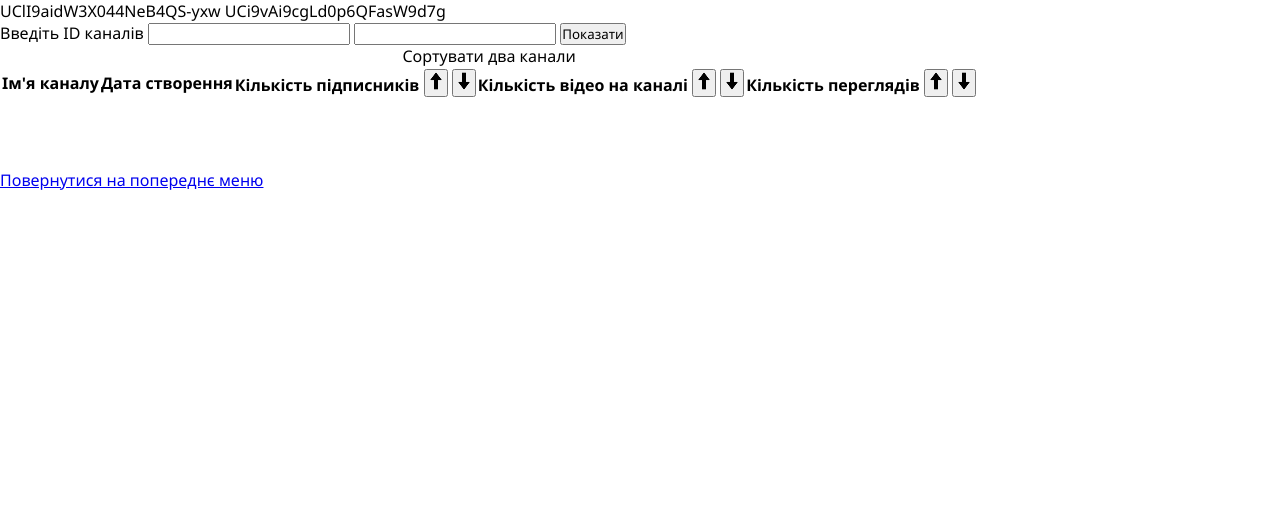
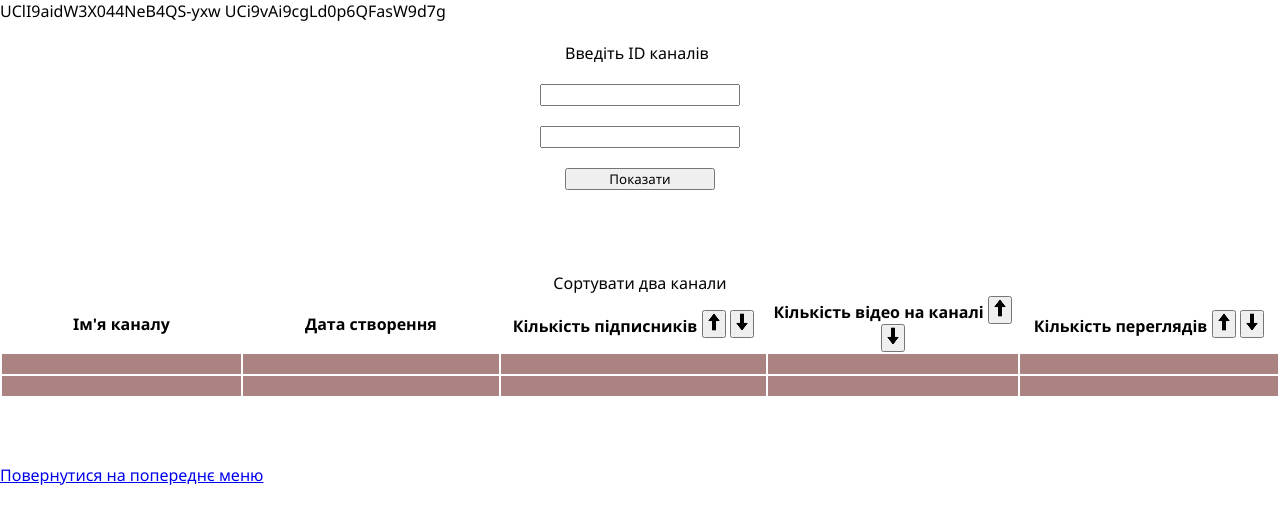
Before and after one commit to IrynaDeina/YouTube, a plain HTML site: page index5.html in a window 1280 px wide. Drawn offline with Linux system fonts and the light colour scheme; a script that the page names is missing.

Commit message:
the last change for index5.html to have a normal view

```diff
--- a/index5.html
+++ b/index5.html
@@ -303,7 +303,7 @@
 
     </div>
 
-    <table id="infoTable">
+    <table id="infoTable5">
         <caption>Сортувати два канали</caption>
         <tr>
             <th>
--- a/style.css
+++ b/style.css
@@ -100,9 +100,6 @@
   margin-top: 150px;
   }
 
-  #second_page .tasks ul {
-
-}
 #second_page .tasks li {
   list-style-type: none;
   margin-bottom: 20px;
@@ -147,16 +144,15 @@
   background-color: rgb(255, 255, 255);
   transition-duration: 0.8s;
 }
-<<<<<<< HEAD
-table#infoTable tr th
+table#infoTable5 tr th
 {
   width: 300px;
-=======
+}
+
 table#infoTable tr th {
   font-family: "Dela Gothic One", cursive;
   color: brown;
   width: 200px;
->>>>>>> 5712c907b70a5de5b31ba238a55f97fc5cb33085
 }
 table#infoTable tr td {
   background-color: rgba(255, 0, 0, 0.322);
@@ -202,7 +198,6 @@ table#infoTable tr td {
   height: 20px;
   width: 200px;
 }
-<<<<<<< HEAD
 div.compare
 {
   height: 200px;
@@ -239,5 +234,11 @@ div.compare button
   width: 150px;
   margin: auto;
 }
-=======
->>>>>>> 5712c907b70a5de5b31ba238a55f97fc5cb33085
+table#infoTable5 tr th {
+  width: 500px;
+}
+table#infoTable5 tr td {
+  background-color: rgb(172, 131, 131);
+  height: 20px;
+  width: 500px;
+}
```
